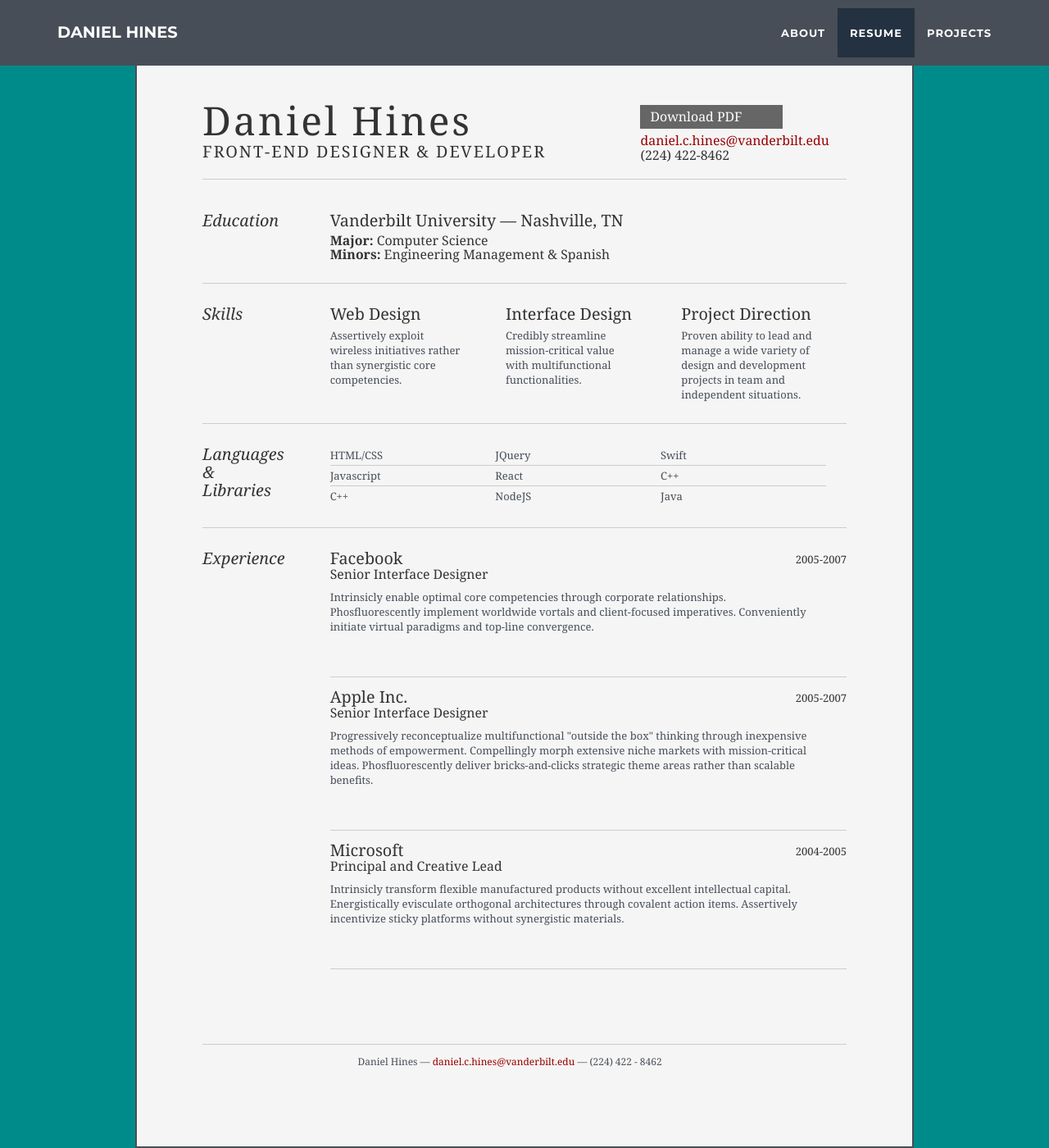
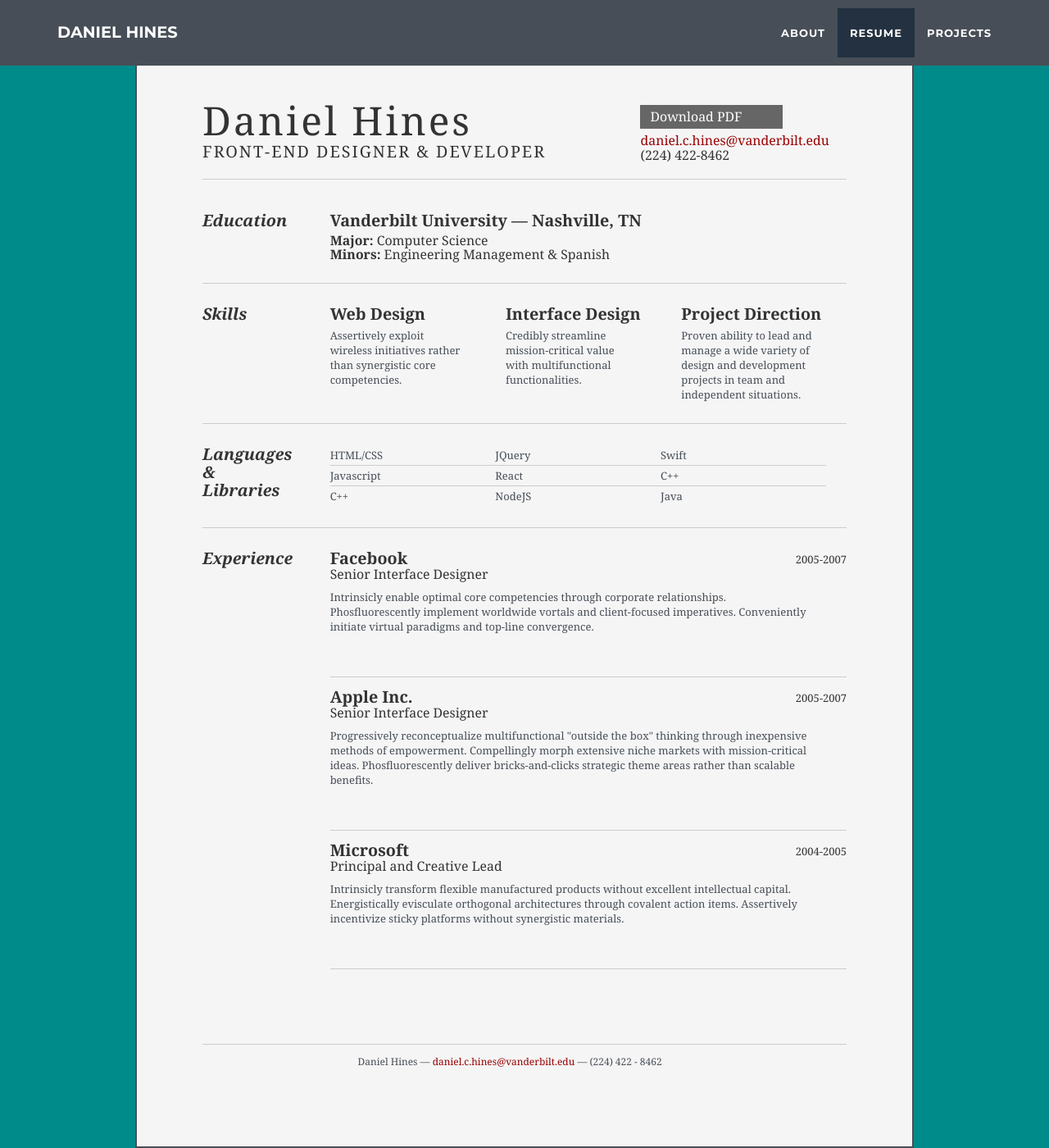
Before and after one commit to danielchines/danielchines.github.io, a Jekyll site: the page built from index.html, in a window 1280 px wide and 1400 px high, scrolled down 1770 px. Shown: the whole window at 82% size. Built offline with Jekyll 4.4.1, drawn with Linux system fonts in a browser that asks for light colours.

Commit message:
Update resume.css

```diff
--- a/_includes/css/resume.css
+++ b/_includes/css/resume.css
@@ -34,7 +34,7 @@ p.resume { font-size: 100%; line-height: 18px; padding-right: 3em; }
 #doc2 p.enlarge span { color: #000 }
 .first h2 { font-style: italic; width: 12.3%; float: left; }
 #doc2 .last { border-bottom: 0 }
-
+#bd h2 { font-weight: 600 }
 
 /* //-- section styles -- */
 
```
